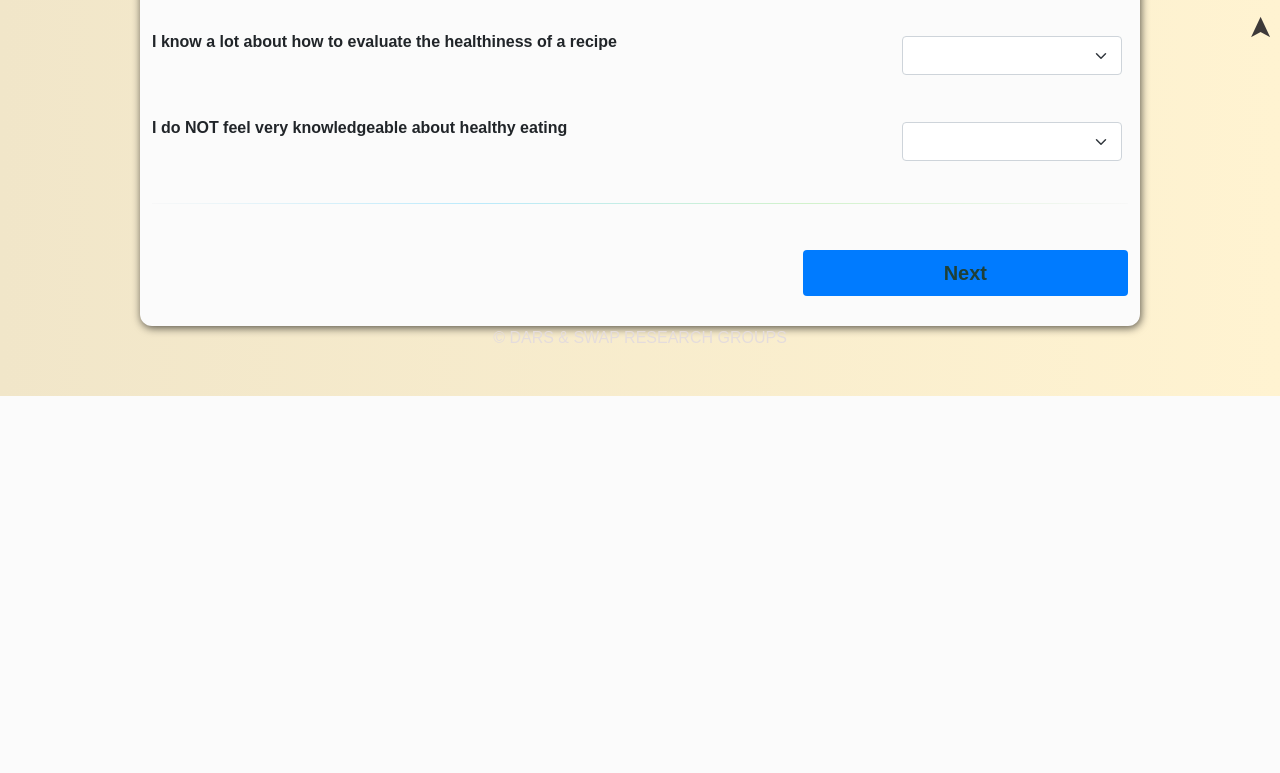
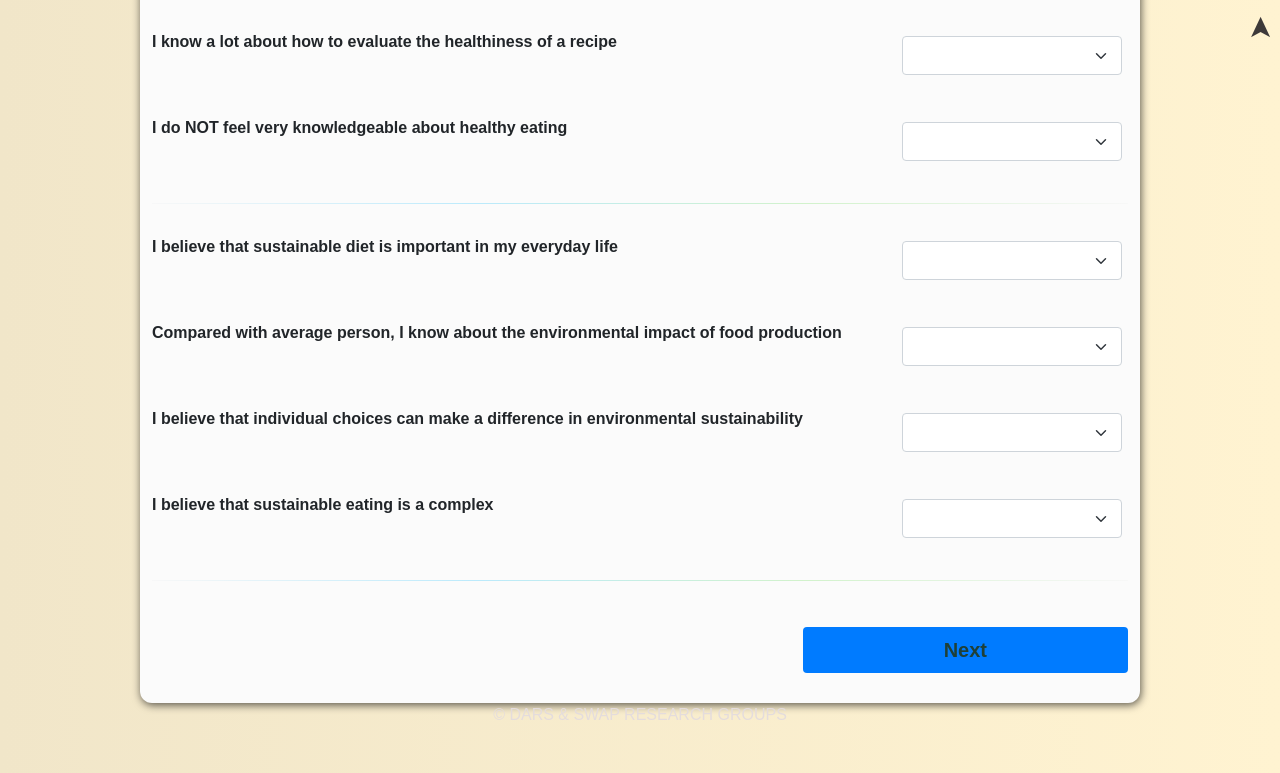
Before and after one commit to ayoubGL/UMAP_25_LLMS_Hash, a Django app: template KnowledgeBased_labels/templates/Labels_Nudges/personal_info.html in a window 1280 px wide. Shown: the part 742-1515 px from the top of the page. Before the commit the page ends 1138 px from the top, so only its background shows below. Run offline with Django 3.2, Linux system fonts and the light colour scheme; the template is opened without the code that fills it: values that come from a table or form of the project are taken from there, others are empty; some libraries are stand-ins or nearby versions.

Commit message:
sustainability for baseline

```diff
--- a/KnowledgeBased_labels/Labels_Nudges/admin.py
+++ b/KnowledgeBased_labels/Labels_Nudges/admin.py
@@ -67,7 +67,7 @@ def export_as_csv_action(description="Export selected objects as CSV file", fiel
 # @admin.register(Personal_info)
 class Personal_infoAdmin(admin.ModelAdmin):
     list_display = ('id','session_id','created','age','gender','country','education', 'FK_9',
-'FK_10','FK_11','FK_12')
+'FK_10','FK_11','FK_12', 'sus_1', 'sus_2', 'sus_3', 'sus_4')
     actions = [export_as_csv_action("CSV Export")]
 
 
@@ -96,7 +96,7 @@ class SelectedRecipeAdmin(admin.ModelAdmin):
 
 class EvaluateChoicesAdmin(admin.ModelAdmin):
     list_display = ('id','person','session_id','liked_recipes','prepare_recipes','fit_preference',
-    'know_many','recommend_recipe','many_to_choose','easy_choice','choice_overwhelming','sys_time','unders_sys','many_actions','created')
+    'know_many','recommend_recipe','many_to_choose','easy_choice','choice_overwhelming','sys_time','unders_sys','many_actions','understandability','satisfaction','effectiveness','persuasiveness','created')
     actions = [export_as_csv_action("CSV Export")]
 
 class RecommedationsAdmin(admin.ModelAdmin):
--- a/KnowledgeBased_labels/Labels_Nudges/forms.py
+++ b/KnowledgeBased_labels/Labels_Nudges/forms.py
@@ -25,6 +25,11 @@ class Personal_infoForm(forms.ModelForm):
             'FK_11' : forms.Select(attrs={'class':'form-select form-select-sm clabel','required':True}),
             'FK_12' : forms.Select(attrs={'class':'form-select form-select-sm clabel','required':True}),
 
+            'sus_1' : forms.Select(attrs={'class':'form-select form-select-sm clabel','required':True}),
+            'sus_2' : forms.Select(attrs={'class':'form-select form-select-sm clabel','required':True}),
+            'sus_3' : forms.Select(attrs={'class':'form-select form-select-sm clabel','required':True}),
+            'sus_4' : forms.Select(attrs={'class':'form-select form-select-sm clabel','required':True}),
+
             #
 
 
@@ -39,6 +44,11 @@ class Personal_infoForm(forms.ModelForm):
             'FK_10': 'I think I know enough about healthy eating to feel pretty confident when choosing a recipe',
             'FK_11': 'I know a lot about how to evaluate the healthiness of a recipe',
             'FK_12': 'I do NOT feel very knowledgeable about healthy eating',
+
+            'sus_1': 'I believe that sustainable diet is important in my everyday life',
+            'sus_2': 'Compared with average person, I know  about the environmental impact of food production',
+            'sus_3': 'I believe that individual choices can make a difference in environmental sustainability',
+            'sus_4': 'I believe that sustainable eating is a complex',
 
         }
 
--- a/KnowledgeBased_labels/Labels_Nudges/models.py
+++ b/KnowledgeBased_labels/Labels_Nudges/models.py
@@ -65,7 +65,26 @@ class Personal_info(models.Model):
 			default = None,
 			blank = False)
 
-
+    sus_1 = models.CharField(max_length = 300,
+ 			    choices = FK__choices,
+			  verbose_name = 'sus_1',
+			default = None,
+			blank = False)
+    sus_2 = models.CharField(max_length = 300,
+ 			    choices = FK__choices,
+			  verbose_name = 'sus_2',
+			default = None,
+			blank = False)
+    sus_3 = models.CharField(max_length = 300,
+ 			    choices = FK__choices,
+			  verbose_name = 'sus_3',
+			default = None,
+			blank = False)
+    sus_4 = models.CharField(max_length = 300,
+ 			    choices = FK__choices,
+			  verbose_name = 'sus_4',
+			default = None,
+			blank = False)
 
     # other_diet = models.CharField(("other_diet"), max_length=50, default='0')
     session_id = models.CharField(max_length=100, blank=False, default=None)
--- a/KnowledgeBased_labels/templates/Labels_Nudges/homes.html
+++ b/KnowledgeBased_labels/templates/Labels_Nudges/homes.html
@@ -152,7 +152,7 @@ Based on your personal preferences, you will afterwards be presented a list of t
 
     </p>
     <b>Duration and compensation</b>
-    <p>The study takes around 5-7 minutes to complete. By clicking the <b>'Start'</b>
+    <p>The study takes around 7-10 minutes to complete. By clicking the <b>'Start'</b>
         button, you agree to have read and understood this consent form.</p>
     <!-- <p><b>Note:</b> <b style="color: red;">Due to the complex computations involved, page loading time may take up to 1 min.
         Please bear with us and thank you for your patience.</b></p> -->
--- a/KnowledgeBased_labels/templates/Labels_Nudges/personal_info.html
+++ b/KnowledgeBased_labels/templates/Labels_Nudges/personal_info.html
@@ -273,7 +273,41 @@
                 {{form.FK_12}}
             </div>
         </div>
-
+        <hr style="  border: 0;
+        height: 1px;
+        background-image: linear-gradient(to right, #f0f0f0, #00b9ff, #59d941, #f0f0f0);" />
+        <!-- ----------------------------------------------------------- -->
+        <!------------------------- sus_1 --------------------------->
+        <div class="flabel" style="padding-top: 15px; margin-bottom:20px;">
+            <p class="col-sm-9 flabel"><b>{{form.sus_1.label}} </b></p>
+            <div style="padding: 6px; font-weight: 500; margin-left: 12px;" class="col-sm">
+                {{form.sus_1}}
+            </div>
+        </div>
+        <!-- ----------------------------------------------------------- -->
+        <!------------------------- sus_2 --------------------------->
+        <div class="flabel" style="padding-top: 15px; margin-bottom:20px;">
+            <p class="col-sm-9 flabel"><b>{{form.sus_2.label}} </b></p>
+            <div style="padding: 6px; font-weight: 500; margin-left: 12px;" class="col-sm">
+                {{form.sus_2}}
+            </div>
+        </div>
+        <!-- ----------------------------------------------------------- -->
+        <!------------------------- sus_3 --------------------------->
+        <div class="flabel" style="padding-top: 15px; margin-bottom:20px;">
+            <p class="col-sm-9 flabel"><b>{{form.sus_3.label}} </b></p>
+            <div style="padding: 6px; font-weight: 500; margin-left: 12px;" class="col-sm">
+                {{form.sus_3}}
+            </div>
+        </div>
+        <!-- ----------------------------------------------------------- -->
+        <!------------------------- sus_4 --------------------------->
+        <div class="flabel" style="padding-top: 15px; margin-bottom:20px;">
+            <p class="col-sm-9 flabel"><b>{{form.sus_4.label}} </b></p>
+            <div style="padding: 6px; font-weight: 500; margin-left: 12px;" class="col-sm">
+                {{form.sus_4}}
+            </div>
+        </div>
         <hr style="  border: 0;
         height: 1px;
         background-image: linear-gradient(to right, #f0f0f0, #00b9ff, #59d941, #f0f0f0);" />
--- a/KnowledgeBased_nolabel/Labels_Nudges/admin.py
+++ b/KnowledgeBased_nolabel/Labels_Nudges/admin.py
@@ -67,7 +67,7 @@ def export_as_csv_action(description="Export selected objects as CSV file", fiel
 # @admin.register(Personal_info)
 class Personal_infoAdmin(admin.ModelAdmin):
     list_display = ('id','session_id','created','age','gender','country','education', 'FK_9',
-'FK_10','FK_11','FK_12')
+'FK_10','FK_11','FK_12','sus_1', 'sus_2', 'sus_3', 'sus_4')
     actions = [export_as_csv_action("CSV Export")]
 
 
--- a/KnowledgeBased_nolabel/templates/Labels_Nudges/homes.html
+++ b/KnowledgeBased_nolabel/templates/Labels_Nudges/homes.html
@@ -152,7 +152,7 @@ Based on your personal preferences, you will afterwards be presented a list of t
 
     </p>
     <b>Duration and compensation</b>
-    <p>The study takes around 5-7 minutes to complete. By clicking the <b>'Start'</b>
+    <p>The study takes around 7-10 minutes to complete. By clicking the <b>'Start'</b>
         button, you agree to have read and understood this consent form.</p>
     <!-- <p><b>Note:</b> <b style="color: red;">Due to the complex computations involved, page loading time may take up to 1 min.
         Please bear with us and thank you for your patience.</b></p> -->
```
Also changed, not shown: KnowledgeBased_nolabel/templates/Labels_Nudges/choice_evaluation.html (+7 -7 lines), KnowledgeBased_nolabel/templates/Labels_Nudges/recipe_recommendations.html (+21 -22 lines), deploy.md (added, +11 -0 lines), KnowledgeBased_nolabel/Labels_Nudges/migrations/0003_auto_20241126_1742.py (added), 1 other file.
